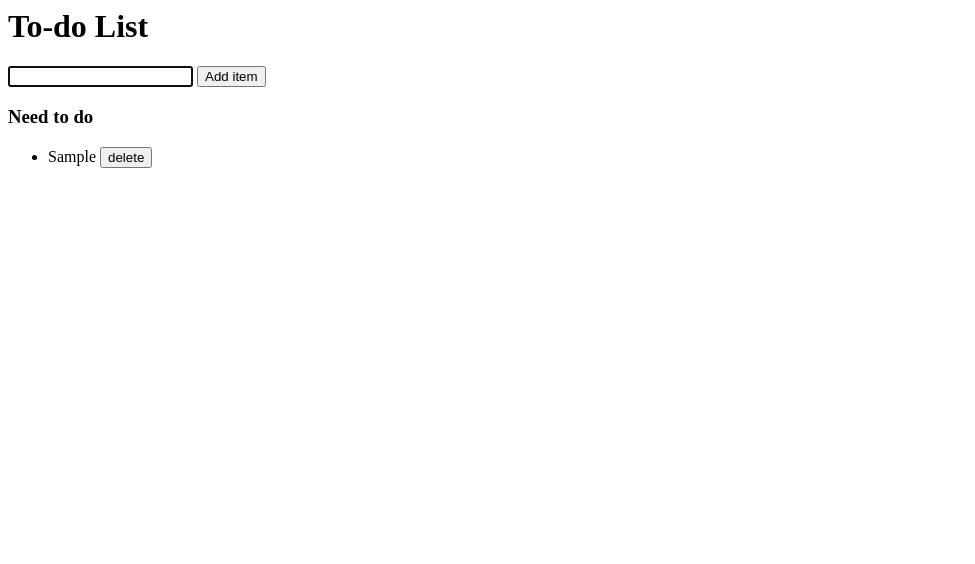
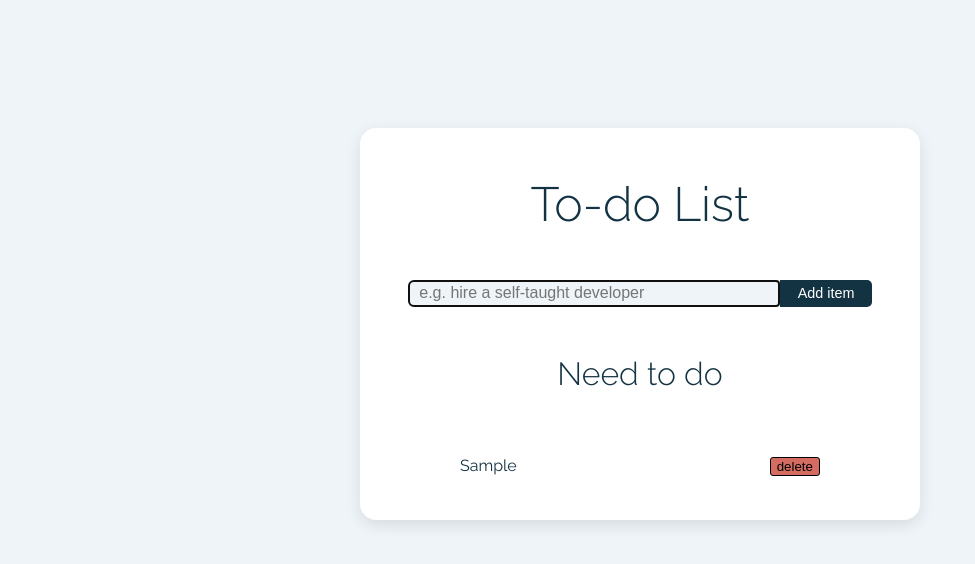
Before and after one commit to gergely-sajo/to-do-list, a plain HTML site: page index.html in a window 1280 px wide. Both pictures are taken after typing "Sample" into the empty fields and a click on the button "Add item". Shown: the whole page, without its empty margins (0-975 px from the left). Drawn offline with Linux system fonts and the light colour scheme.

Commit message:
Completed styles, and modified app.js

```diff
--- a/app.js
+++ b/app.js
@@ -5,14 +5,24 @@ let myList = document.getElementById("myList")
 myForm.addEventListener("submit", (e) => {
     e.preventDefault()
     createItem(myField.value)
-    myField.value = ""
-    myField.focus()
 });
 
 function createItem(x) {
-let myHTML = `<li>${x} <button onclick="deleteItem(this)">delete</button></li>`
-myList.insertAdjacentHTML("beforeend", myHTML)
-};
+    if (x == "") {
+        alert("Write something in the field.")
+    } else {
+        let myHTML = `
+        <div class="item">
+            <li>${x}</li>
+                <button class="delete-button" onclick="deleteItem(this)">delete</button>
+        </div>`
+
+        myList.insertAdjacentHTML("beforeend", myHTML)
+    }
+
+    myField.value = ""
+    myField.focus()
+}
 
 function deleteItem(elementToDelete) {
     elementToDelete.parentElement.remove()
--- a/index.html
+++ b/index.html
@@ -5,17 +5,19 @@
     <meta http-equiv="X-UA-Compatible" content="ie=edge">
     <title>To-do List</title>
     <link rel="stylesheet" href="style.css">
+    <link href="https://fonts.googleapis.com/css2?family=Raleway:wght@200;300;400;500;600&display=swap" rel="stylesheet">
 </head>
 <body>
-    <h1>To-do List</h1>
-    <form id="myForm">
-        <input id="myField" type="text" autocomplete="off">
-        <button>Add item</button>
-    </form>
+    <div class="container">
+        <h1  class="centered">To-do List</h1>
+        <form id="myForm" class="centered">
+            <input id="myField" type="text" autocomplete="off" placeholder=" e.g. hire a self-taught developer">
+            <button class="add-item-button">Add item</button>
+        </form>
 
-    <h3>Need to do</h3>
-    <ul id="myList">
-    </ul>
+        <h2 class="centered">Need to do</h2>
+        <ul id="myList" class="centered"></ul>
+    </div>
 
     <script src="app.js"></script>
 </body>
--- a/style.css
+++ b/style.css
@@ -0,0 +1,79 @@
+body {
+    font-family: 'Raleway', sans-serif;
+    background-color: #eff4f8;
+    color: #133242;
+}
+
+.container {
+    overflow: hidden;
+    max-width: 35rem;
+    margin: 8rem auto 0 auto;
+    background-color: #fff;
+    border-radius: 16px;
+    box-shadow: 0 5px 15px rgba(0, 0, 0, 0.1);
+    padding-bottom: 2rem;
+}
+
+h1 {
+    font-size: 3rem;
+    font-weight: 300;
+    margin: 3rem 0 3rem 0;
+}
+
+h2 {
+    font-size: 2rem;
+    font-weight: 300;
+    margin: 3rem 0;
+}
+
+ul {
+    padding: 0 100px;
+}
+
+li {
+    list-style: none;
+    margin: 1rem 0;
+    padding-right: 1rem
+}
+
+.centered {
+    text-align: center;
+}
+
+form {
+    display: flex;
+    margin: 3rem;
+}
+
+input {
+    flex-grow: 3;
+    padding: 0.15rem 0.3rem;
+    border-top-left-radius: 5px;
+    border-bottom-left-radius: 5px;
+    border-color: transparent;
+    background-color: #eff4f8;
+    font-size: 1rem;
+}
+
+.add-item-button {
+    flex: 1.5;
+    border-top-right-radius: 5px;
+    border-bottom-right-radius: 5px;
+    border-color: transparent;
+    background-color: #133242;
+    color: #fff;
+    font-size: 0.9rem;
+}
+
+.item {
+    display: flex;
+    justify-content: space-between;
+    max-height: 2rem;
+    align-items: baseline;
+}
+
+.delete-button {
+    background-color: #d46c62;
+    border: 1px solid black;
+    border-radius: 3px;
+}
```
Also changed, not shown: 1 other file.
